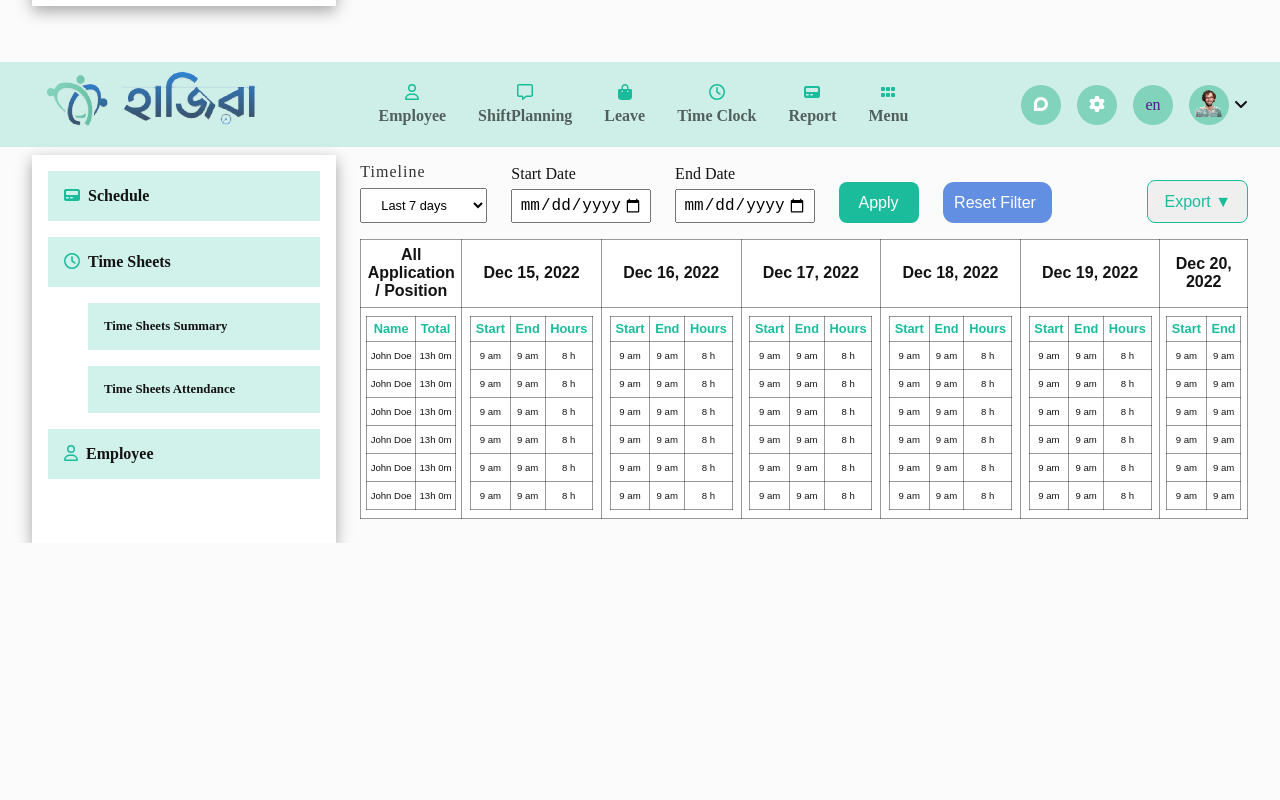
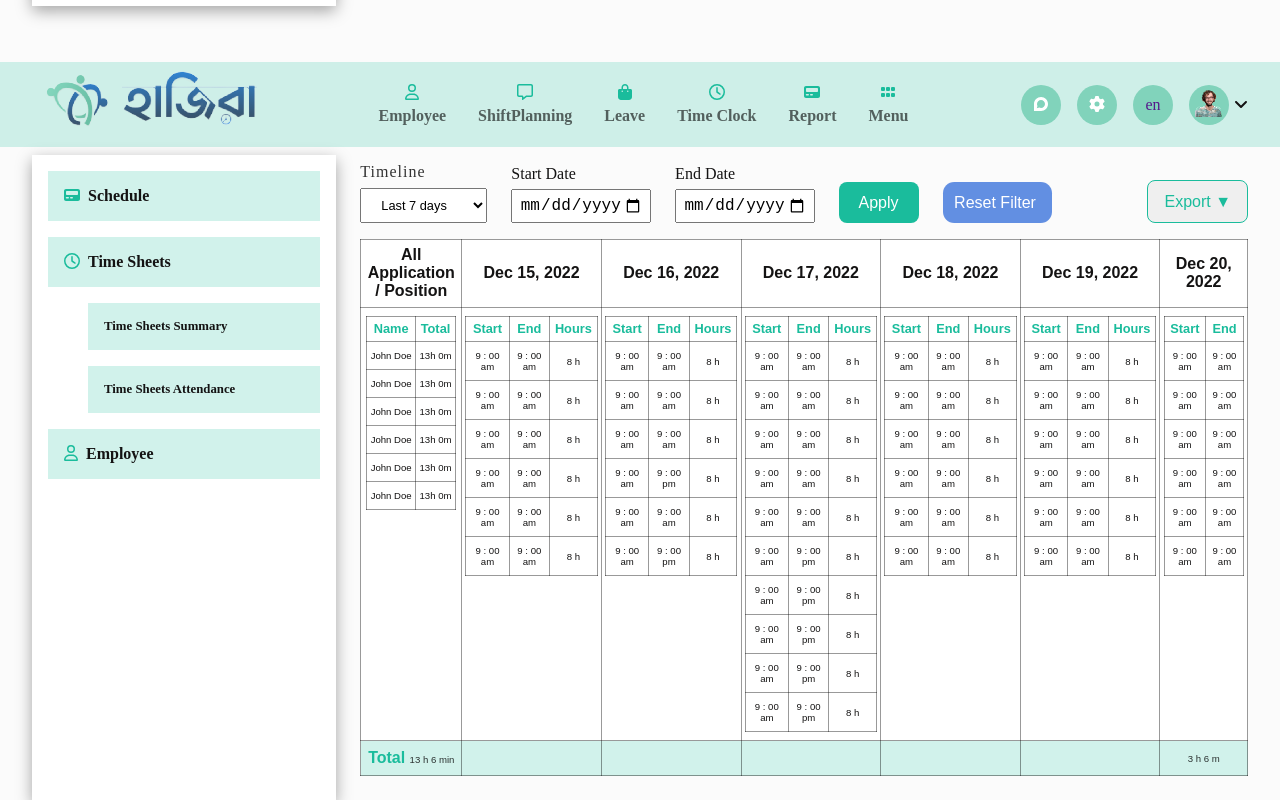
Before and after one commit to RatonRoy/Hazira, an Angular app: page / in a window 1280 px wide. Shown: the part 982-1782 px from the top of the page. Before the commit the page ends 1525 px from the top, so only its background shows below. Built offline with nearby package versions, Linux system fonts and the light colour scheme.

Commit message:
add some styles to the second page table

```diff
--- a/src/app/second-page/hazira-table/hazira-table.component.css
+++ b/src/app/second-page/hazira-table/hazira-table.component.css
@@ -88,10 +88,9 @@
   border: 1px solid #1abc9c;
   padding: 0.7rem 1rem;
   font-size: 1rem;
-  /* background-color: rgb(14, 82, 209); */
   color: #1abc9c;
   display: inline-block;
-  /* margin-left: 1.5rem; */
+
   cursor: pointer;
   border-radius: 0.5rem;
 }
@@ -138,6 +137,9 @@ Start of table styles
 .main-table-head:last-child {
   width: 10%;
 }
+.main-table-data-row {
+  vertical-align: sub;
+}
 table {
   border-collapse: collapse;
 }
@@ -161,3 +163,14 @@ td {
   padding: 0.5rem 0.2rem;
   font-size: 0.6rem;
 }
+.total-hours {
+  font-size: 1rem;
+  font-weight: bold;
+  color: #1abc9c;
+}
+.main-table-last-row {
+  background-color: rgba(26, 188, 156, 0.2);
+}
+.main-table-last-row td {
+  color: rgb(0, 0, 0, 0.8);
+}
--- a/src/app/second-page/hazira-table/hazira-table.component.html
+++ b/src/app/second-page/hazira-table/hazira-table.component.html
@@ -49,7 +49,7 @@
         <th class="main-table-head">Dec 19, 2022</th>
         <th class="main-table-head">Dec 20, 2022</th>
       </tr>
-      <tr>
+      <tr class="main-table-data-row">
         <td>
           <table class="subtable-one sub-table">
             <tr>
@@ -92,33 +92,33 @@
               <th class="sub-table-head">Hours</th>
             </tr>
             <tr>
-              <td class="sub-table-data">9 am</td>
-              <td class="sub-table-data">9 am</td>
+              <td class="sub-table-data">9  : 00 am </td>
+              <td class="sub-table-data">9  : 00 am </td>
               <td class="sub-table-data">8 h</td>
             </tr>
             <tr>
-              <td class="sub-table-data">9 am</td>
-              <td class="sub-table-data">9 am</td>
+              <td class="sub-table-data">9  : 00 am </td>
+              <td class="sub-table-data">9  : 00 am </td>
               <td class="sub-table-data">8 h</td>
             </tr>
             <tr>
-              <td class="sub-table-data">9 am</td>
-              <td class="sub-table-data">9 am</td>
+              <td class="sub-table-data">9  : 00 am </td>
+              <td class="sub-table-data">9  : 00 am </td>
               <td class="sub-table-data">8 h</td>
             </tr>
             <tr>
-              <td class="sub-table-data">9 am</td>
-              <td class="sub-table-data">9 am</td>
+              <td class="sub-table-data">9  : 00 am </td>
+              <td class="sub-table-data">9  : 00 am </td>
               <td class="sub-table-data">8 h</td>
             </tr>
             <tr>
-              <td class="sub-table-data">9 am</td>
-              <td class="sub-table-data">9 am</td>
+              <td class="sub-table-data">9  : 00 am </td>
+              <td class="sub-table-data">9  : 00 am </td>
               <td class="sub-table-data">8 h</td>
             </tr>
             <tr>
-              <td class="sub-table-data">9 am</td>
-              <td class="sub-table-data">9 am</td>
+              <td class="sub-table-data">9  : 00 am </td>
+              <td class="sub-table-data">9  : 00 am </td>
               <td class="sub-table-data">8 h</td>
             </tr>
           </table>
@@ -133,33 +133,33 @@
               <th class="sub-table-head">Hours</th>
             </tr>
             <tr>
-              <td class="sub-table-data">9 am</td>
-              <td class="sub-table-data">9 am</td>
+              <td class="sub-table-data">9  : 00 am </td>
+              <td class="sub-table-data">9  : 00 am </td>
               <td class="sub-table-data">8 h</td>
             </tr>
             <tr>
-              <td class="sub-table-data">9 am</td>
-              <td class="sub-table-data">9 am</td>
+              <td class="sub-table-data">9  : 00 am </td>
+              <td class="sub-table-data">9  : 00 am </td>
               <td class="sub-table-data">8 h</td>
             </tr>
             <tr>
-              <td class="sub-table-data">9 am</td>
-              <td class="sub-table-data">9 am</td>
+              <td class="sub-table-data">9  : 00 am </td>
+              <td class="sub-table-data">9  : 00 am </td>
               <td class="sub-table-data">8 h</td>
             </tr>
             <tr>
-              <td class="sub-table-data">9 am</td>
-              <td class="sub-table-data">9 am</td>
+              <td class="sub-table-data">9  : 00 am </td>
+              <td class="sub-table-data">9  : 00 pm </td>
               <td class="sub-table-data">8 h</td>
             </tr>
             <tr>
-              <td class="sub-table-data">9 am</td>
-              <td class="sub-table-data">9 am</td>
+              <td class="sub-table-data">9  : 00 am </td>
+              <td class="sub-table-data">9  : 00 am </td>
               <td class="sub-table-data">8 h</td>
             </tr>
             <tr>
-              <td class="sub-table-data">9 am</td>
-              <td class="sub-table-data">9 am</td>
+              <td class="sub-table-data">9  : 00 am </td>
+              <td class="sub-table-data">9  : 00 pm </td>
               <td class="sub-table-data">8 h</td>
             </tr>
           </table>
@@ -174,33 +174,53 @@
               <th class="sub-table-head">Hours</th>
             </tr>
             <tr>
-              <td class="sub-table-data">9 am</td>
-              <td class="sub-table-data">9 am</td>
+              <td class="sub-table-data">9  : 00 am </td>
+              <td class="sub-table-data">9  : 00 am </td>
               <td class="sub-table-data">8 h</td>
             </tr>
             <tr>
-              <td class="sub-table-data">9 am</td>
-              <td class="sub-table-data">9 am</td>
+              <td class="sub-table-data">9  : 00 am </td>
+              <td class="sub-table-data">9  : 00 am </td>
               <td class="sub-table-data">8 h</td>
             </tr>
             <tr>
-              <td class="sub-table-data">9 am</td>
-              <td class="sub-table-data">9 am</td>
+              <td class="sub-table-data">9  : 00 am </td>
+              <td class="sub-table-data">9  : 00 am </td>
               <td class="sub-table-data">8 h</td>
             </tr>
             <tr>
-              <td class="sub-table-data">9 am</td>
-              <td class="sub-table-data">9 am</td>
+              <td class="sub-table-data">9  : 00 am </td>
+              <td class="sub-table-data">9  : 00 am </td>
               <td class="sub-table-data">8 h</td>
             </tr>
             <tr>
-              <td class="sub-table-data">9 am</td>
-              <td class="sub-table-data">9 am</td>
+              <td class="sub-table-data">9  : 00 am </td>
+              <td class="sub-table-data">9  : 00 am </td>
               <td class="sub-table-data">8 h</td>
             </tr>
             <tr>
-              <td class="sub-table-data">9 am</td>
-              <td class="sub-table-data">9 am</td>
+              <td class="sub-table-data">9 : 00 am</td>
+              <td class="sub-table-data">9 : 00 pm</td>
+              <td class="sub-table-data">8 h</td>
+            </tr>
+            <tr>
+              <td class="sub-table-data">9 : 00 am</td>
+              <td class="sub-table-data">9 : 00 pm</td>
+              <td class="sub-table-data">8 h</td>
+            </tr>
+            <tr>
+              <td class="sub-table-data">9 : 00 am</td>
+              <td class="sub-table-data">9 : 00 pm</td>
+              <td class="sub-table-data">8 h</td>
+            </tr>
+            <tr>
+              <td class="sub-table-data">9 : 00 am</td>
+              <td class="sub-table-data">9 : 00 pm</td>
+              <td class="sub-table-data">8 h</td>
+            </tr>
+            <tr>
+              <td class="sub-table-data">9 : 00 am</td>
+              <td class="sub-table-data">9 : 00 pm</td>
               <td class="sub-table-data">8 h</td>
             </tr>
           </table>
@@ -215,33 +235,33 @@
               <th class="sub-table-head">Hours</th>
             </tr>
             <tr>
-              <td class="sub-table-data">9 am</td>
-              <td class="sub-table-data">9 am</td>
+              <td class="sub-table-data">9  : 00 am </td>
+              <td class="sub-table-data">9  : 00 am </td>
               <td class="sub-table-data">8 h</td>
             </tr>
             <tr>
-              <td class="sub-table-data">9 am</td>
-              <td class="sub-table-data">9 am</td>
+              <td class="sub-table-data">9  : 00 am </td>
+              <td class="sub-table-data">9  : 00 am </td>
               <td class="sub-table-data">8 h</td>
             </tr>
             <tr>
-              <td class="sub-table-data">9 am</td>
-              <td class="sub-table-data">9 am</td>
+              <td class="sub-table-data">9  : 00 am </td>
+              <td class="sub-table-data">9  : 00 am </td>
               <td class="sub-table-data">8 h</td>
             </tr>
             <tr>
-              <td class="sub-table-data">9 am</td>
-              <td class="sub-table-data">9 am</td>
+              <td class="sub-table-data">9  : 00 am </td>
+              <td class="sub-table-data">9  : 00 am </td>
               <td class="sub-table-data">8 h</td>
             </tr>
             <tr>
-              <td class="sub-table-data">9 am</td>
-              <td class="sub-table-data">9 am</td>
+              <td class="sub-table-data">9  : 00 am </td>
+              <td class="sub-table-data">9  : 00 am </td>
               <td class="sub-table-data">8 h</td>
             </tr>
             <tr>
-              <td class="sub-table-data">9 am</td>
-              <td class="sub-table-data">9 am</td>
+              <td class="sub-table-data">9  : 00 am </td>
+              <td class="sub-table-data">9  : 00 am </td>
               <td class="sub-table-data">8 h</td>
             </tr>
           </table>
@@ -256,33 +276,33 @@
               <th class="sub-table-head">Hours</th>
             </tr>
             <tr>
-              <td class="sub-table-data">9 am</td>
-              <td class="sub-table-data">9 am</td>
+              <td class="sub-table-data">9  : 00 am </td>
+              <td class="sub-table-data">9  : 00 am </td>
               <td class="sub-table-data">8 h</td>
             </tr>
             <tr>
-              <td class="sub-table-data">9 am</td>
-              <td class="sub-table-data">9 am</td>
+              <td class="sub-table-data">9  : 00 am </td>
+              <td class="sub-table-data">9  : 00 am </td>
               <td class="sub-table-data">8 h</td>
             </tr>
             <tr>
-              <td class="sub-table-data">9 am</td>
-              <td class="sub-table-data">9 am</td>
+              <td class="sub-table-data">9  : 00 am </td>
+              <td class="sub-table-data">9  : 00 am </td>
               <td class="sub-table-data">8 h</td>
             </tr>
             <tr>
-              <td class="sub-table-data">9 am</td>
-              <td class="sub-table-data">9 am</td>
+              <td class="sub-table-data">9  : 00 am </td>
+              <td class="sub-table-data">9  : 00 am </td>
               <td class="sub-table-data">8 h</td>
             </tr>
             <tr>
-              <td class="sub-table-data">9 am</td>
-              <td class="sub-table-data">9 am</td>
+              <td class="sub-table-data">9  : 00 am </td>
+              <td class="sub-table-data">9  : 00 am </td>
               <td class="sub-table-data">8 h</td>
             </tr>
             <tr>
-              <td class="sub-table-data">9 am</td>
-              <td class="sub-table-data">9 am</td>
+              <td class="sub-table-data">9  : 00 am </td>
+              <td class="sub-table-data">9  : 00 am </td>
               <td class="sub-table-data">8 h</td>
             </tr>
           </table>
@@ -296,34 +316,64 @@
               <th class="sub-table-head">End</th>
             </tr>
             <tr>
-              <td class="sub-table-data">9 am</td>
-              <td class="sub-table-data">9 am</td>
+              <td class="sub-table-data">9  : 00 am </td>
+              <td class="sub-table-data">9  : 00 am </td>
             </tr>
             <tr>
-              <td class="sub-table-data">9 am</td>
-              <td class="sub-table-data">9 am</td>
+              <td class="sub-table-data">9  : 00 am </td>
+              <td class="sub-table-data">9  : 00 am </td>
             </tr>
             <tr>
-              <td class="sub-table-data">9 am</td>
-              <td class="sub-table-data">9 am</td>
+              <td class="sub-table-data">9  : 00 am </td>
+              <td class="sub-table-data">9  : 00 am </td>
             </tr>
             <tr>
-              <td class="sub-table-data">9 am</td>
-              <td class="sub-table-data">9 am</td>
+              <td class="sub-table-data">9  : 00 am </td>
+              <td class="sub-table-data">9  : 00 am </td>
             </tr>
             <tr>
-              <td class="sub-table-data">9 am</td>
-              <td class="sub-table-data">9 am</td>
+              <td class="sub-table-data">9  : 00 am </td>
+              <td class="sub-table-data">9  : 00 am </td>
             </tr>
             <tr>
-              <td class="sub-table-data">9 am</td>
-              <td class="sub-table-data">9 am</td>
+              <td class="sub-table-data">9  : 00 am </td>
+              <td class="sub-table-data">9  : 00 am </td>
             </tr>
           </table>
           <!-- end of sub table seven -->
         </td>
         <!-- main table data four seven  -->
       </tr>
+      <tr class="main-table-last-row">
+        <td>
+          <span class="total-hours"> Total </span>
+          13 h 6 min
+        </td>
+        <td>
+
+
+        </td>
+        <td>
+
+
+        </td>
+        <td>
+
+
+        </td>
+        <td>
+
+
+        </td>
+        <td>
+
+
+        </td>
+        <td>
+
+          3 h 6 m
+        </td>
+      </tr>
       <!-- main table row  -->
     </table>
   </div>
```
